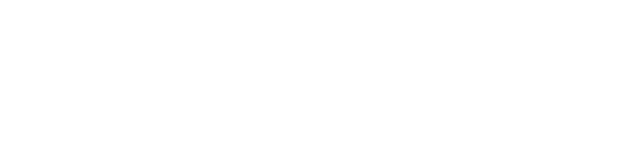
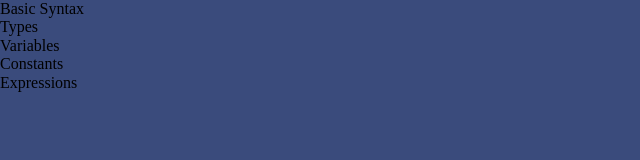
Before and after one commit to j-nordell/fcc-technical-documentation-project, a plain HTML site: page index.html in a window 1280 px wide. Shown: the whole page, without its empty margins (0-640 px from the left). Drawn offline with Linux system fonts and the light colour scheme.

Commit message:
tests 1 to 3 passing

```diff
--- a/css/styles.css
+++ b/css/styles.css
@@ -0,0 +1,3 @@
+body {
+  background-color: rgb(58, 75, 124);
+}
--- a/index.html
+++ b/index.html
@@ -20,15 +20,28 @@
 </head>
 <body>
   <div id="wrapper">
-    <header>
+    <header id="header">
 
     </header>
-    <main>
+    <main id="main-doc">
+      <section class="main-section">
+        <header>Basic Syntax</header>
+      </section>
+      <section class="main-section">
+        <header>Types</header>
 
+      </section>
+      <section class="main-section">
+        <header>Variables</header>
+
+      </section>
+      <section class="main-section">
+        <header>Constants</header>
+      </section>
+      <section class="main-section">
+        <header>Expressions</header>
+      </section>
     </main>
-    <footer>
-
-    </footer>
   </div>
   <script src="https://cdn.freecodecamp.org/testable-projects-fcc/v1/bundle.js"></script>
 </body>
```
